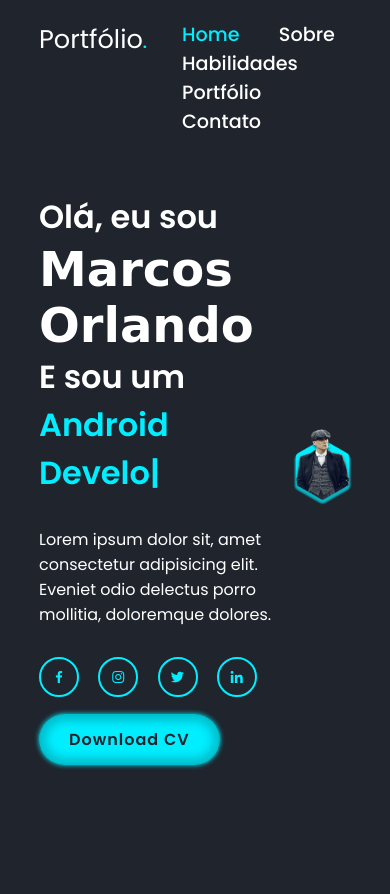
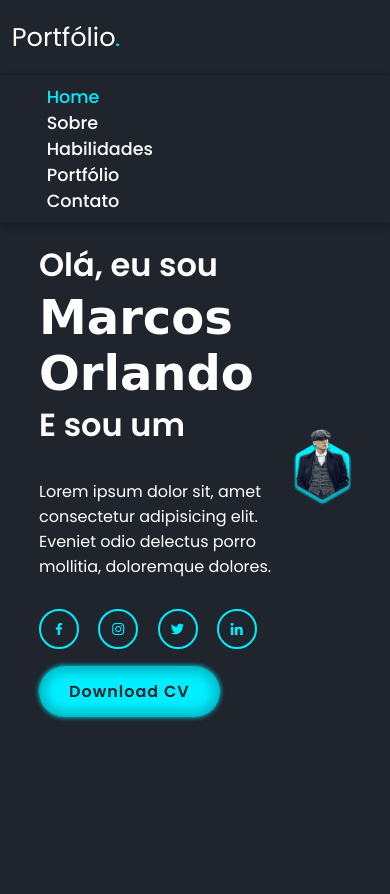
Before and after one commit to marcosorlando/personal, a PHP site: page / in a window 390 px wide. Run offline with PHP 8.4, Linux system fonts and the light colour scheme; some web fonts are replaced.

Commit message:
Adiciona breakpoints e js para navbar

```diff
--- a/_css/style.css
+++ b/_css/style.css
@@ -375,3 +375,42 @@ body {
         transform: translateY(0);
     }
 }
+
+/* BREAKPOINTS */
+
+@media (max-width: 1200px) {
+    html{
+        font-size: 55%;
+    }
+}
+
+@media (max-width: 991px) {
+   .header{
+       padding: 2rem 3%;
+   }
+    section{
+        padding: 10rem 3% 2rem;
+    }
+    .footer{
+        padding: 2rem 3%;
+    }
+}
+@media (max-width: 768px){
+    #menu-icon{
+        display: block;
+    }
+    .navbar{
+        position: absolute;
+        top: 100%;
+        left: 0;
+        width: 100%;
+        padding:1rem 3% ;
+        background-color: var(--bg-color);
+        border-top: .1rem solid rgba(0, 0, 0, .2);
+        box-shadow: 0 .5rem 1rem rgba(0, 0, 0, .2);
+    }
+    .navbar a{
+        display: block;
+        font-size: 2rem;
+    }
+}
--- a/_js/script.js
+++ b/_js/script.js
@@ -1,3 +1,14 @@
+/*================================== toogle icon navbar ==================================*/
+let menuIcon = document.querySelector('#menu-icon');
+let navbar = document.querySelector('.navbar');
+
+menuIcon.onclick = () => {
+    menuIcon.classList.toggle('bx-x');
+    navbar.classList.toggle('active');
+}
+
+
+
 var typed = new Typed(".multiple-text", {
     strings: ["Java Developer", "Android Developer", "Web Developer"],
     typeSpeed: 100,
```
